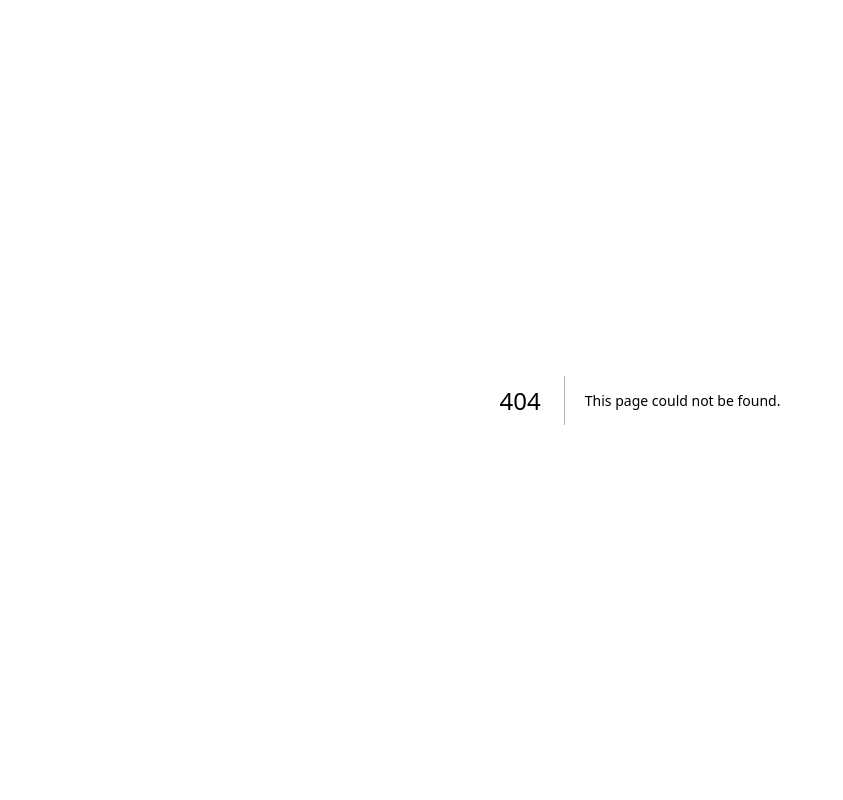
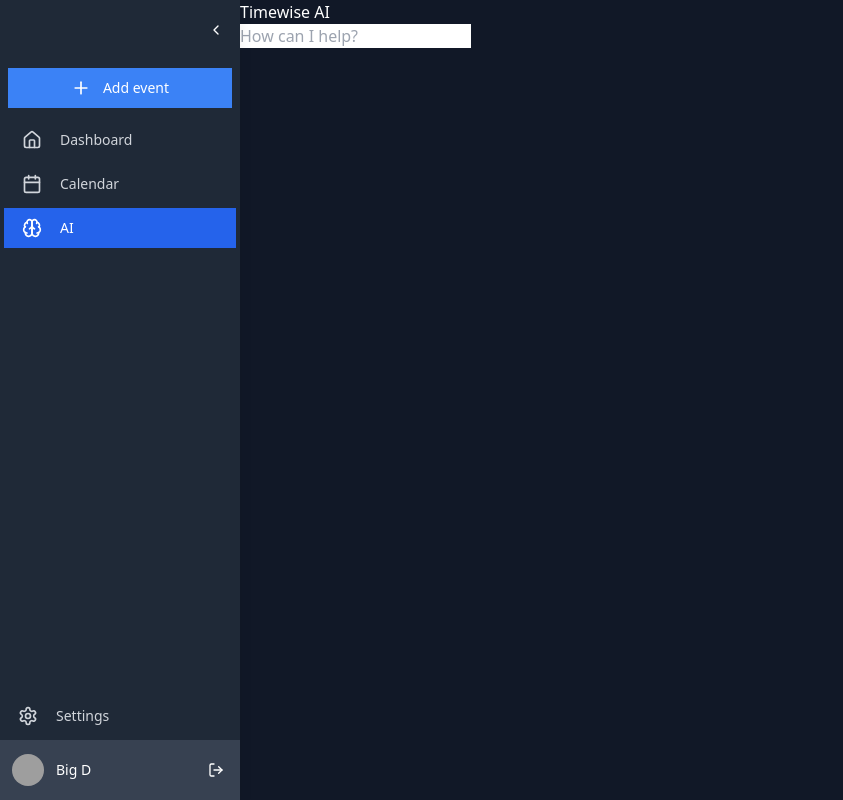
Before and after one commit to gsdyu/Calcoy, a Next.js app in the folder frontend/: page /ai in a window 1280 px wide. Before the commit this address had no page. Shown: the whole page, without its empty margins (0-843 px from the left). Built offline with nearby package versions, Linux system fonts and the light colour scheme; grey boxes are pictures that could not be loaded.

Commit message:
Add ai page route with placeholders for now

```diff
--- /dev/null
+++ b/frontend/src/app/ai/page.js
@@ -0,0 +1,11 @@
+import AiPage from '@/components/AI/AiPage';
+import SharedLayout from '@/components/SharedLayout';
+
+export default function Ai() {
+
+    return (
+        <SharedLayout>
+            <AiPage></AiPage>
+        </SharedLayout>
+    );
+}
--- /dev/null
+++ b/frontend/src/components/AI/AiPage.js
@@ -0,0 +1,36 @@
+'use client';
+
+import styles from './AiPage.module.css';
+import { useState } from 'react';
+
+const AiPage = () => {
+
+    function TextInput() {
+        const [inputValue, setInputValue] = useState('');
+
+        const handleInputChange = (event) => {
+          setInputValue(event.target.value);
+        };
+
+        return (
+          <div>
+            <input
+              type="text"
+              value={inputValue}
+              onChange={handleInputChange}
+              placeholder="How can I help?"
+              className={styles.inputText}
+            />
+          </div>
+        );
+      }
+
+    return (
+        <>
+            <h1>Timewise AI</h1>
+            <TextInput></TextInput>
+        </>
+    );
+}
+
+export default AiPage;
--- /dev/null
+++ b/frontend/src/components/AI/AiPage.module.css
@@ -0,0 +1,3 @@
+.inputText {
+    color:black;
+}
```
